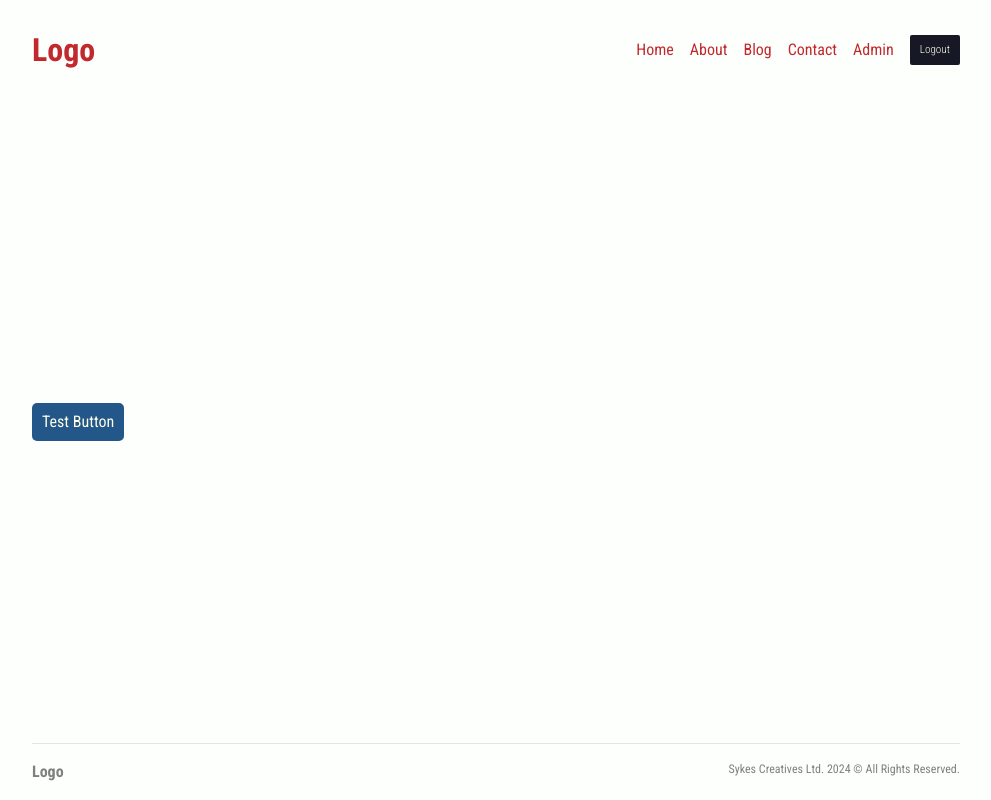
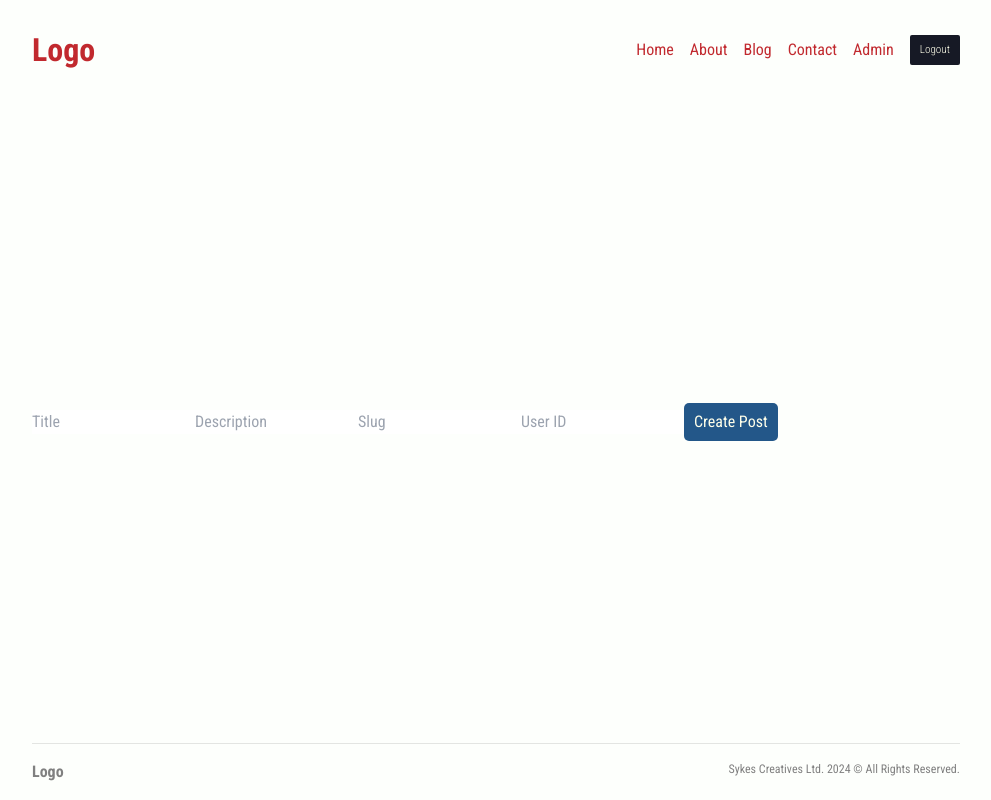
Before and after one commit to DezmenSykes/nextjs-stack-starter, a Next.js app: page /serveractions in a window 1280 px wide. Shown: the whole page, without its empty margins (144-1135 px from the left). Built offline with nearby package versions, Linux system fonts and the light colour scheme.

Commit message:
Form Data update.

```diff
--- a/app/serveractions/page.jsx
+++ b/app/serveractions/page.jsx
@@ -1,10 +1,14 @@
-import { sayHello } from "@/libs/actions";
+import { addPost } from "@/libs/actions";
 
 const ServerActionsPage = () => {
     return (
         <div>
-            <form action={sayHello} method="post">
-                <button>Test Button</button>
+            <form action={addPost} method="post">
+                <input type="text" name="title" placeholder="Title" />
+                <input type="text" name="description" placeholder="Description"/>
+                <input type="text" name="slug"  placeholder="Slug" />
+                <input type="text" name="userId" placeholder="User ID" />
+                <button>Create Post</button>
             </form>
         </div>
     )
--- a/libs/actions.js
+++ b/libs/actions.js
@@ -1,5 +1,9 @@
-export const sayHello = async () => {
+export const addPost = async (formData) => {
     "use server"
+    const title = formData.get("title");
+    const description = formData.get("description");
+    const slug = formData.get("slug");
+    const userId = formData.get("userId");
 
-    console.log("Hello from server :)");
+    console.log(formData);
 }
```
